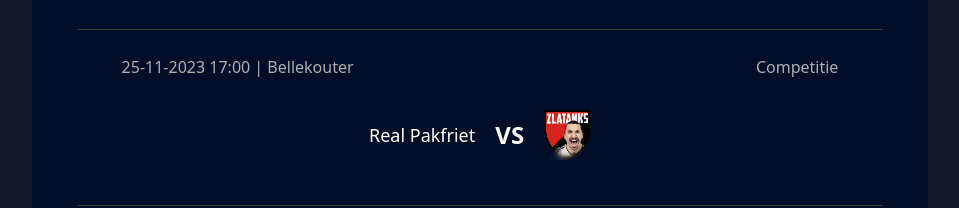
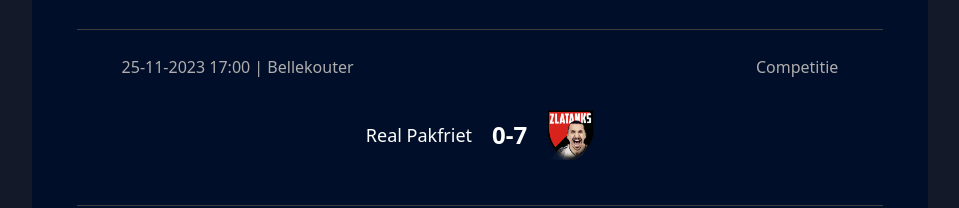
Before and after one commit to WoutDM/zlatanks, a React (Create React App) app: page /Kalender in a window 1280 px wide. Shown: the part 2003-2211 px from the top of the page, without its empty margins (160-1119 px from the left). Built offline with nearby package versions, Linux system fonts and the light colour scheme.

Commit message:
Update matches.js

```diff
--- a/src/data/matches.js
+++ b/src/data/matches.js
@@ -113,7 +113,7 @@ let matches = {
       'home': false,
       'date': '25-11-2023',
       'houre': '17:00',
-      'result': null,
+      'result': '0-7',
       'scorers': null,
     },
     {
```
